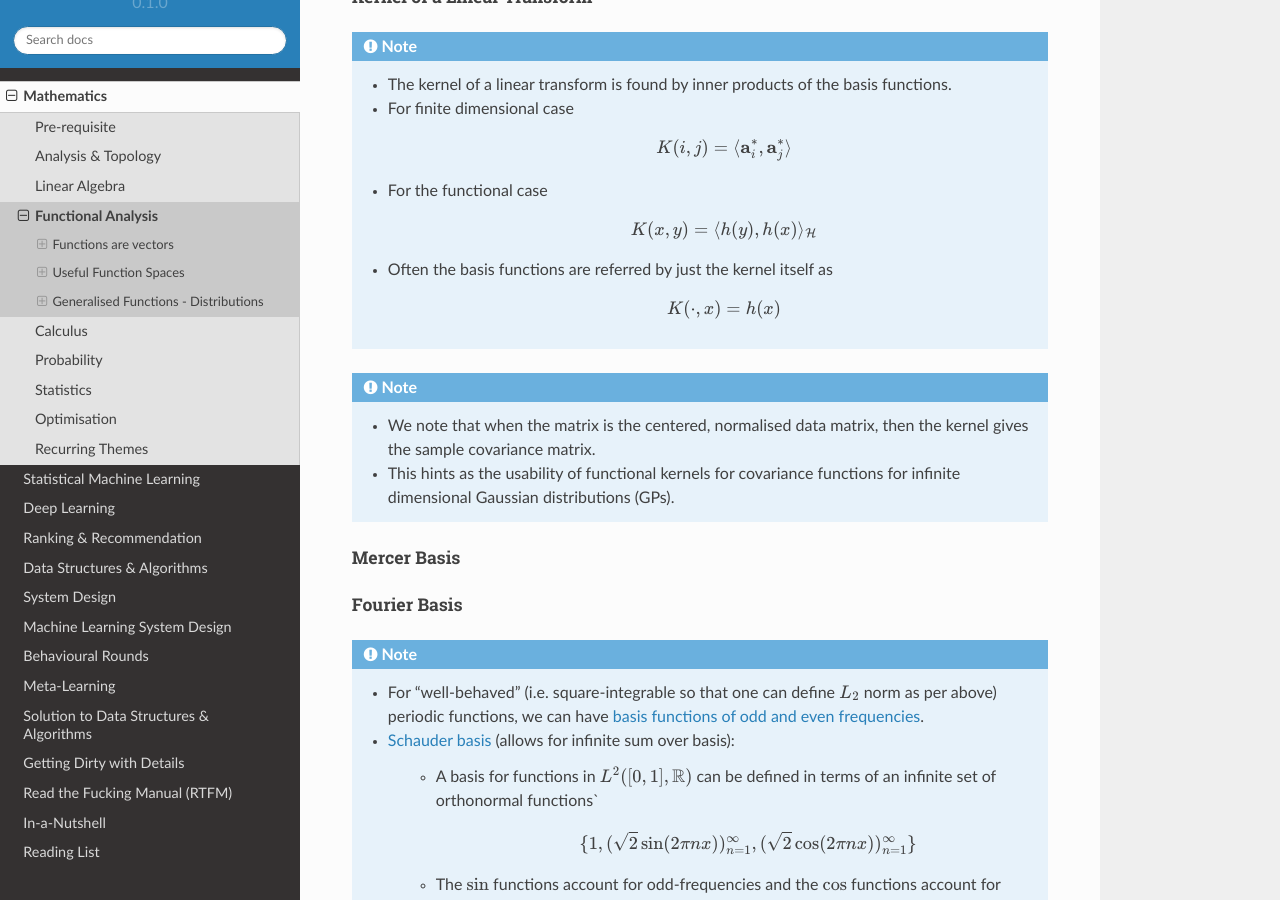
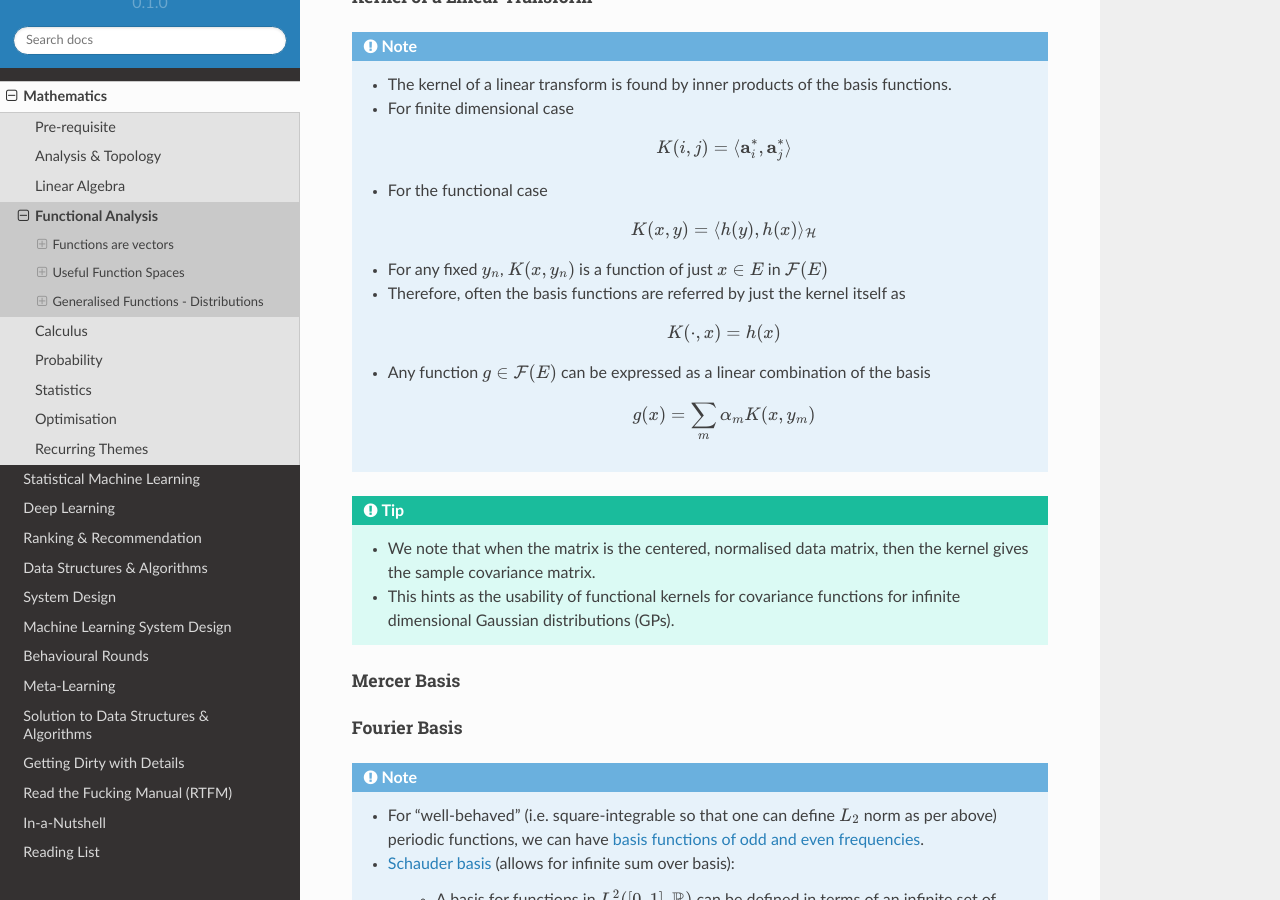
Before and after one commit to uselesstechjunks/leetcode, a Sphinx documentation site: the page built from docs/source/math/funan.rst, in a window 1280 px wide and 900 px high, scrolled down 7211 px. Built offline with Sphinx 7.4.7 and the Read the Docs theme 2.0.0, drawn with Linux system fonts in a browser that asks for light colours.

Commit message:
Update funan.rst

```diff
--- a/docs/source/math/funan.rst
+++ b/docs/source/math/funan.rst
@@ -229,11 +229,15 @@ Kernel of a Linear Transform
 	* For the functional case
 
 		.. math:: K(x,y)=\langle h(y),h(x)\rangle_{\mathcal{H}}
-	* Often the basis functions are referred by just the kernel itself as
+	* For any fixed :math:`y_n`, :math:`K(x,y_n)` is a function of just :math:`x\in E` in :math:`\mathcal{F}(E)`
+	* Therefore, often the basis functions are referred by just the kernel itself as
 
 		.. math:: K(\cdot,x)=h(x)
+	* Any function :math:`g\in\mathcal{F}(E)` can be expressed as a linear combination of the basis
 
-.. note::
+		.. math:: g(x)=\sum_m\alpha_m K(x,y_m)
+
+.. tip::
 	* We note that when the matrix is the centered, normalised data matrix, then the kernel gives the sample covariance matrix.
 	* This hints as the usability of functional kernels for covariance functions for infinite dimensional Gaussian distributions (GPs).
 
```
